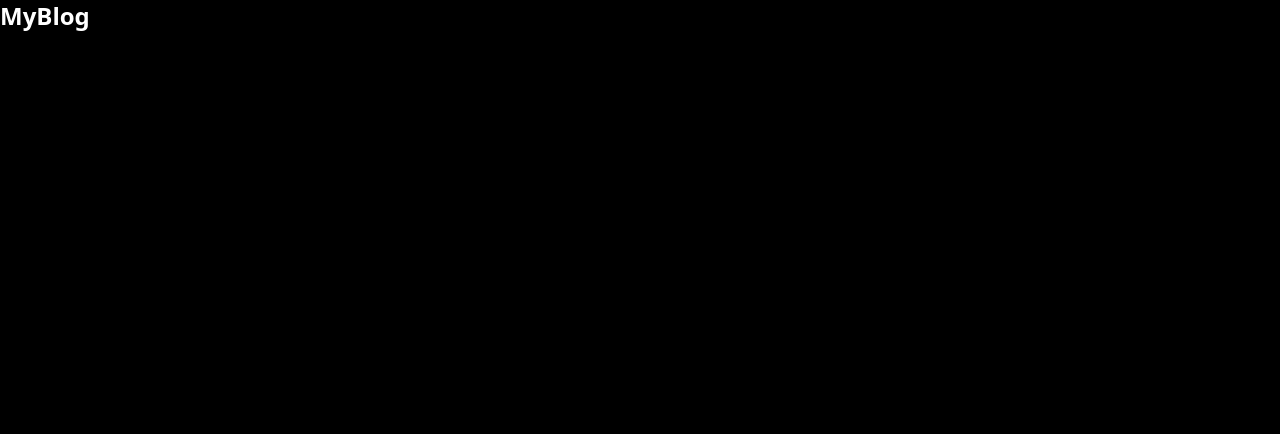
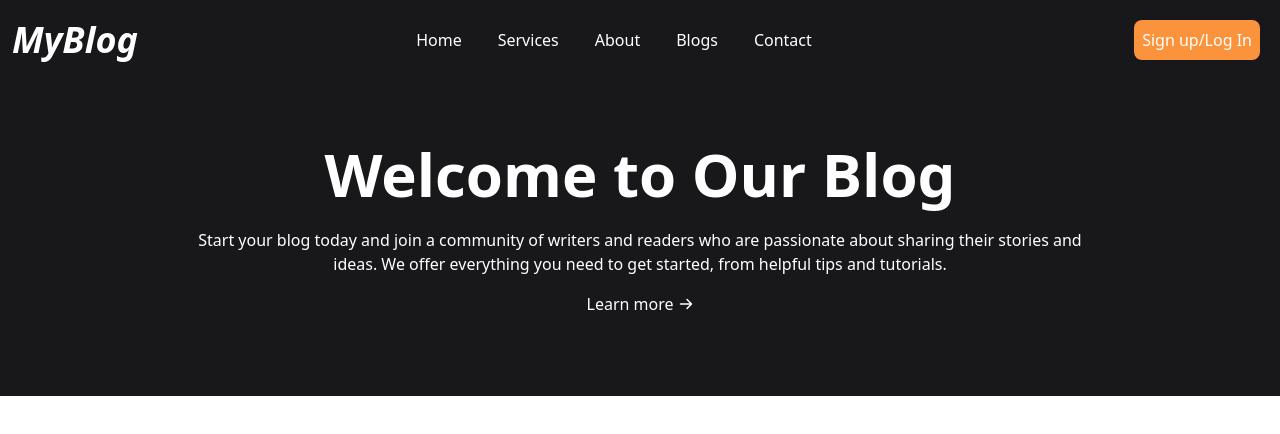
Before and after one commit to ayush-ac7/MyBlog, a React (Vite) app: page / in a window 1280 px wide. Shown: the top 434 px of the page. Built offline with nearby package versions, Linux system fonts and the light colour scheme.

Commit message:
added Header component

```diff
--- a/src/App.jsx
+++ b/src/App.jsx
@@ -1,7 +1,9 @@
+import Header from "./components/Header";
+
 const App = () => {
   return (
-    <div className="bg-black h-screen">
-      <h1 className="text-white font-bold text-2xl">MyBlog</h1>
+    <div className="">
+    <Header />
     </div>
   )
 }
```
